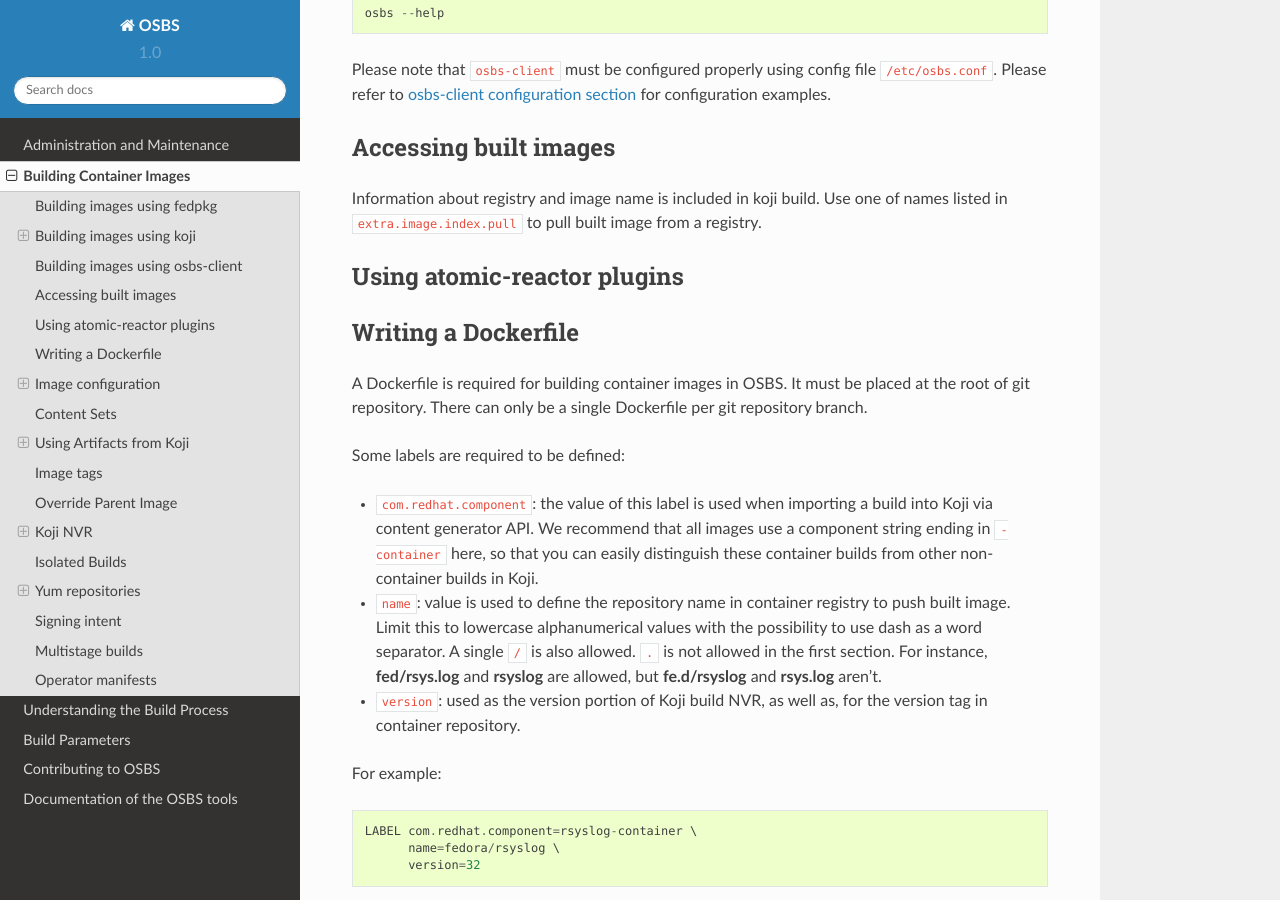
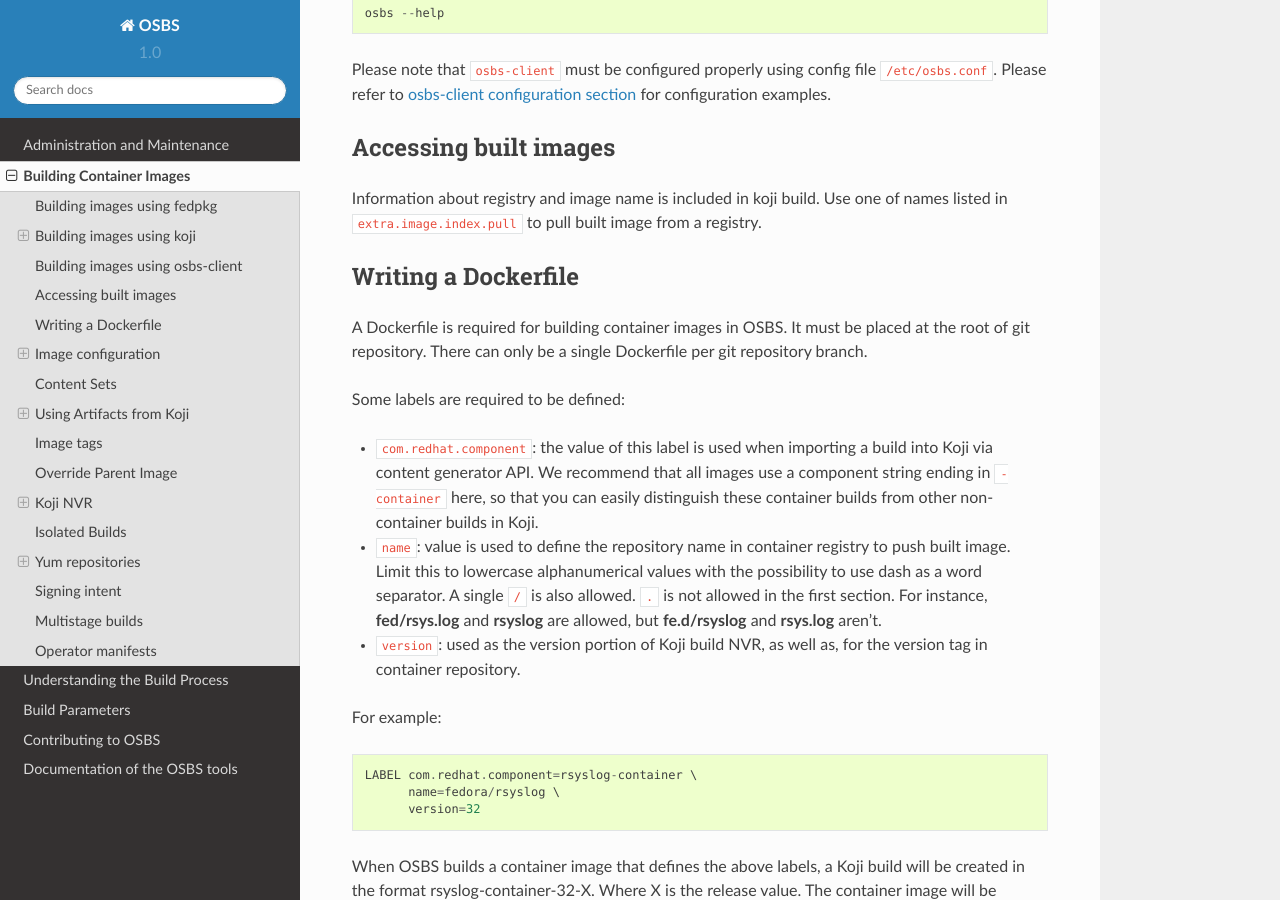
Before and after one commit to containerbuildsystem/osbs-docs, a Sphinx documentation site: the page built from docs/users.rst, in a window 1280 px wide and 900 px high, scrolled down 3477 px. Built offline with Sphinx 7.4.7 and the Read the Docs theme 2.0.0, drawn with Linux system fonts in a browser that asks for light colours.

Commit message:
Remove section "Using atomic-reactor plugins"
With arrangement 6, plugins determines themselves when to run. Not a
part for user documnetation.

* OSBS-2998

Signed-off-by: Martin Bašti <mbasti@redhat.com>

```diff
--- a/docs/users.rst
+++ b/docs/users.rst
@@ -197,10 +197,6 @@
 
 Information about registry and image name is included in koji build. Use one
 of names listed in ``extra.image.index.pull`` to pull built image from a registry.
-
-
-Using atomic-reactor plugins
-----------------------------
 
 
 Writing a Dockerfile
```
